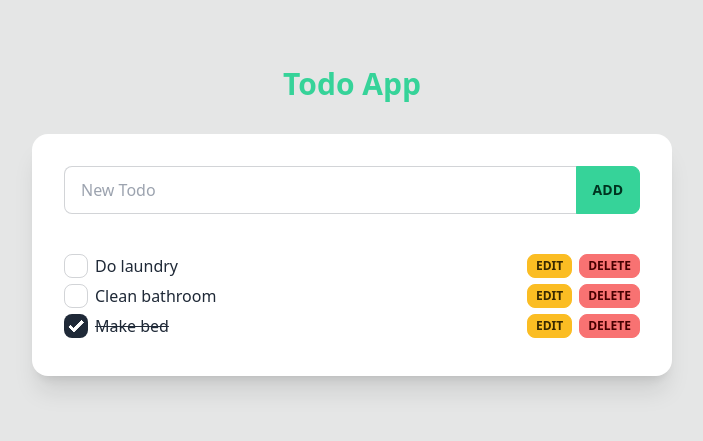
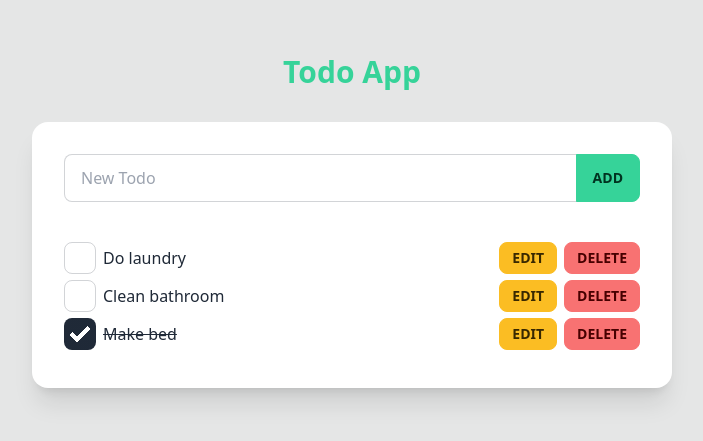
Before and after one commit to austinmielke/todo-app, a React (Vite) app: page / in a window 1280 px wide. Shown: the part 155-596 px from the top of the page, without its empty margins (288-991 px from the left). Built offline with nearby package versions, Linux system fonts and the light colour scheme.

Commit message:
fix: makes individual todos more responsive for smaller screens

```diff
--- a/src/Todo.jsx
+++ b/src/Todo.jsx
@@ -40,7 +40,7 @@ const Todo = ({ deleteTodo, todo, toggleComplete, updateTask }) => {
     <li className="join w-full" key={todo.id}>
       <input
         checked={todo.completed}
-        className="checkbox mr-2"
+        className="checkbox mr-2 md:checkbox-lg"
         name="completed"
         onChange={handleComplete}
         type="checkbox"
@@ -48,7 +48,7 @@ const Todo = ({ deleteTodo, todo, toggleComplete, updateTask }) => {
       {editing ? (
         <Fragment>
           <input
-            className="input input-bordered input-xs mr-2 w-full"
+            className="input input-bordered input-xs mr-2 w-full md:input-sm"
             name="update-todo"
             onChange={handleInputChange}
             onKeyDown={handleInputKeyDown}
@@ -56,7 +56,7 @@ const Todo = ({ deleteTodo, todo, toggleComplete, updateTask }) => {
             value={updateInputValue}
           />
           <button
-            className="btn btn-warning btn-xs mr-2"
+            className="btn btn-warning btn-xs mr-2 md:btn-sm"
             onClick={handleEditSubmit}
           >
             Edit
@@ -67,23 +67,25 @@ const Todo = ({ deleteTodo, todo, toggleComplete, updateTask }) => {
           <span
             className={
               todo.completed
-                ? 'mr-auto cursor-pointer line-through'
-                : 'mr-auto cursor-pointer'
+                ? 'my-auto mr-auto cursor-pointer line-through'
+                : 'my-auto mr-auto cursor-pointer'
             }
             onClick={handleComplete}
           >
             {todo.task}
           </span>
           <button
-            className="btn btn-warning btn-xs mr-2"
+            className="btn btn-warning btn-xs mr-2 md:btn-sm"
             onClick={handleEditClick}
           >
             Edit
           </button>
         </Fragment>
       )}
-
-      <button className="btn btn-error btn-xs" onClick={handleDeleteClick}>
+      <button
+        className="btn btn-error btn-xs md:btn-sm"
+        onClick={handleDeleteClick}
+      >
         Delete
       </button>
     </li>
```
